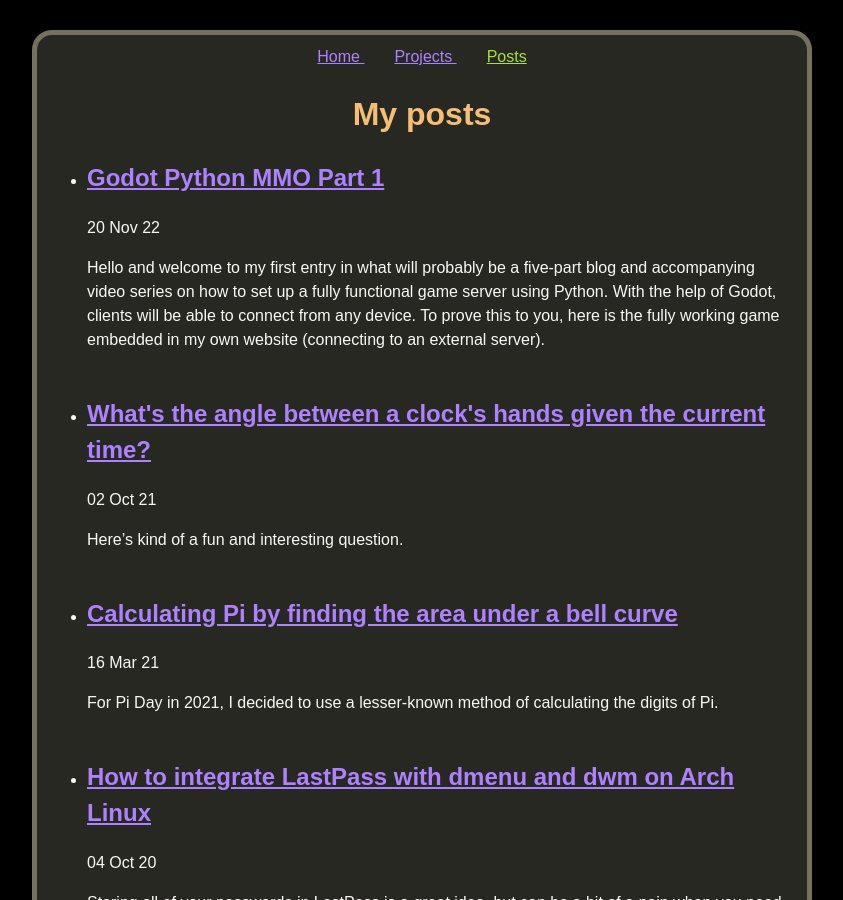
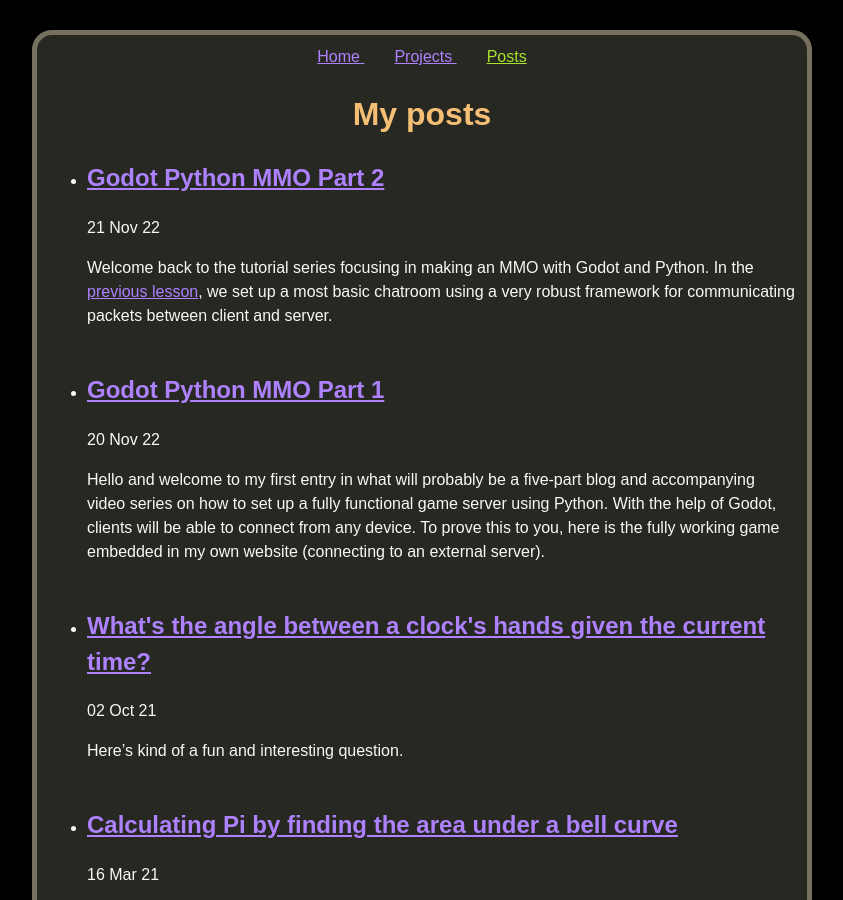
Before and after one commit to tristanbatchler/tbat.me, a Jekyll site: the page built from posts.html, in a window 1280 px wide and 900 px high. Shown: the whole window, without its empty margins (218-1061 px from the left). Built offline with Jekyll 4.4.1, drawn with Linux system fonts in a browser that asks for light colours; some web fonts are replaced; formulas are drawn with MathJax 3; a script that is not in the unit is left out; some of the changed lines change nothing that is shown.

Commit message:
Added first draft of second blog post

````diff
--- a/_posts/2022-11-20-godot-python-mmo-part-1.md
+++ b/_posts/2022-11-20-godot-python-mmo-part-1.md
@@ -146,7 +146,7 @@
 Create a new file inside your server folder called `protocol.py`.
 ```python
 import queue
-import packet
+from server import packet
 from autobahn.twisted.websocket import WebSocketServerProtocol
 
 
@@ -553,6 +553,8 @@
 | **Right** | 1 |
 | **Bottom** | 1 |
 
+Ensure the Margin properties are all set to 0.
+
 If you like, you can select the **Label** node and type a prompt into the **Text** property in the Inspector on the right. I chose `[SAY]:`
 
 You'll notice everything looks about right now, so save the scene.
--- /dev/null
+++ b/_posts/2022-11-21-godot-python-mmo-part-2.md
@@ -0,0 +1,416 @@
+---
+title: Godot Python MMO Part 2
+description: How to expand upon our foundation and incorporate a working database and simple authentication system for an MMO built with Godot and Python!
+redditurl:
+---
+
+Welcome back to the tutorial series focusing in making an MMO with Godot and Python. In the [previous lesson](/2022/11/20/godot-python-mmo-part-1.html), we set up a most basic chatroom using a very robust framework for communicating packets between client and server.
+
+In this lesson, we will focus on bringing a database into the mix, and demonstrate its usefulness by allowing someone to register an account, and log in to the chatroom. Other users will then know who they're talking to!
+
+[If you prefer, you can view this lesson on YouTube](https://www.youtube.com/playlist?list=PLA1tuaTAYPbHz8PvTWpFYGag0L6AdYgLH).
+
+I highly recommend you go through the [first lesson]((/2022/11/20/godot-python-mmo-part-1.html)) if you haven't already. If do you want to start here without viewing the previous lesson, however, you can visit [the **Releases** section of the official GitHub repository](https://github.com/tristanbatchler/official-godot-python-mmo/releases), and download the **End of lesson 1** code by expanding **Assets** and downloading [Source code (zip)](https://github.com/tristanbatchler/official-godot-python-mmo/archive/refs/tags/v0.1.zip).
+
+---
+
+## A quick note
+From here on out, I will stop adding a disclaimer about Windows vs. non-Windows systems and the difference between `python` vs. `python3`. I will always just say `python`. I will also always assume you are running commands from inside the `server/` directory of your project folder with the Virtual Environment activated, unless otherwise stated.
+
+## Setting up the database
+As hinted in the first lesson, we will be using [Django](https://www.djangoproject.com/) to drive the database, which will be [SQLite 3](https://www.sqlite.org/index.html). SQL Lite has been chosen because its drivers come by default in Python, and is very portable so requires very little setup.
+
+Open up your project folder and create two new files in the `server/` directory:
+* `manage.py`, and
+* `models.py`.
+
+Additionally, create a folder called `migrations/` and place a single, empty file inside called `__init__.py`. This file is required for database updates to occur later on, but we do not need to do anything with it. Your server directory should look like this now:
+* `server/`
+    * `migrations/`
+        * `__init__.py`
+    * `venv/`
+    * `__main__.py`
+    * `manage.py`
+    * `models.py`
+    * `packet.py`
+    * `protocol.py`
+
+Open up `manage.py`, paste the following code, which serves as a script for initialising and migrating the database. You don't need to worry too much about the code itself, it is a fairly standard template when you follow [the Django documentation](https://docs.djangoproject.com/en/4.1/intro/tutorial02/).
+```python
+import django.conf
+import sys
+import pathlib
+
+# Required for importing the server app (upper dir)
+file = pathlib.Path(__file__).resolve()
+root = file.parents[1]
+sys.path.append(str(root))
+
+INSTALLED_APPS = [
+    'server'
+]
+
+DATABASES = {
+    'default': {
+        'ENGINE': 'django.db.backends.sqlite3',
+        'NAME': f'{root}/server/db.sqlite3'
+    }
+}
+
+django.conf.settings.configure(
+    INSTALLED_APPS=INSTALLED_APPS,
+    DATABASES=DATABASES,
+    DEFAULT_AUTO_FIELD='django.db.models.AutoField'
+)
+
+django.setup()
+
+
+if __name__ == '__main__':
+    from django.core.management import execute_from_command_line
+    execute_from_command_line(sys.argv)
+```
+
+Next, open `models.py` and paste the following code:
+```python
+from django.db import models
+
+class User(models.Model):
+    username = models.CharField(unique=True, max_length=20)
+    password = models.CharField(max_length=99)
+```
+
+### A very important note
+Part of our new `manage.py` script defines the settings for the database, so we need to run it every time before we start the server. Therefore, it is **crucial** you include this as the very first import of `__main__.py`, so it's the first thing that gets run every time we start the server.
+`__main__.py`:
+```python
+import manage
+```
+
+### Back to it...
+`models.py` is unsurprisingly where we will define all the data, and relationships between things in our game. We start with the most basic thing we need right now—the concept of a user. Note we do not need to specify some kind of ID for our user, because Django will take care of that for us. We are indicating the username needs to be unique, and its max length is 20, however.
+
+Let's use our `manage.py` tool to create the database now. Run the following commands:
+```powershell
+python manage.py makemigrations
+python manage.py migrate
+```
+
+You should see the following output:
+```powershell
+(venv) python manage.py migrate
+Operations to perform:
+  Apply all migrations: server
+Running migrations:
+  Applying server.0001_initial... OK
+
+(venv) python manage.py makemigrations
+Migrations for 'server':
+  migrations\0001_initial.py
+    - Create model User
+```
+
+We have successfully set up our database, which stores users, their usernames, and passwords. In the future, we will add more tables to our database, and modify existing ones. Django really helps us manage this with its powerful migrations. More on that in the next lesson, though.
+
+## Adding some new packets!
+By now, we should be starting to get a bit more comfortable designing and adding packets to our game. Let's add four more:
+* `Ok`
+* `Deny`
+* `Register`
+* `Login`
+
+The first two packets are the most simple. They will be sent only when the server wants to tell the client it's either OK to proceed, or to tell it "no, you can't do that". The register and login packets are pretty self-explanatory.
+
+Inside `packet.py`, add the following new members to the `Action` enum:
+```python
+OK = enum.auto()
+Deny = enum.auto()
+Login = enum.auto()
+Register = enum.auto()
+```
+
+Also add the following packet definitions:
+```python
+class OKPacket(Packet):
+    def __init__(self):
+        super().__init__(Action.OK)
+
+class DenyPacket(Packet):
+    def __init__(self, reason: str):
+        super().__init__(Action.Deny, reason)
+
+class LoginPacket(Packet):
+    def __init__(self, username: str, password: str):
+        super().__init__(Action.Login, username, password)
+
+class RegisterPacket(Packet):
+    def __init__(self, username: str, password: str):
+        super().__init__(Action.Register, username, password)
+```
+Note the `Deny` packet takes in a `reason` string, which we can send to the client to display to the user. For example, if the client tries to register a new user, but the username is already taken, we can send them a `Deny` packet with a reason of `"This username is already taken"` (which is what we will do).
+
+That's it for now. As you can see, it is very straightforward to define new packets like these.
+
+## Adding the Login state
+It's time to add a new state to our protocol, which handles packets only related to login or registration. In other words, the Login state function doesn't need to worry about checking for `Chat` packets because they make no sense in the context.
+
+Start by heading over to `protocol.py` and add a new import at the top of the file so we can use our new User model:
+```python
+from server import models
+```
+Let's also add a new class member at the end of our `__init__` function to keep track of our user.
+```python
+self._user: models.User = None
+```
+
+Now we can add our new state function:
+```python
+def LOGIN(self, sender: 'GameServerProtocol', p: packet.Packet):
+    if p.action == packet.Action.Login:
+        username, password = p.payloads
+        if models.User.objects.filter(username=username, password=password).exists():
+            self._user = models.User.objects.get(username=username)
+            self.send_client(packet.OkPacket)
+            self._state = self.PLAY
+        else:
+            self.send_client(packet.DenyPacket("Username or password incorrect"))
+
+    elif p.action == packet.Action.Register:
+        username, password = p.payloads
+        if models.User.objects.filter(username=username).exists():
+            self.send_client(packet.DenyPacket("This username is already taken"))
+        else:
+            user = models.User(username=username, password=password)
+            user.save()
+            self.send_client(packet.OkPacket())
+```
+The logic is quite easy to follow. First we handle the Login packet, checking if the username and password combination exists in the database. If so, we tell the user it's OK to proceed and tells our protocol to move into the `PLAY` state, where we can start processing Chat packets and the like. If not, we tell the client they got the username or password wrong.
+
+On the other hand, if we get a Register packet, we check if the username already exists. If so, we tell the client no bueno. If not, we create a new user model with the information from the packet, save it to the database, and tell the client they were successful. Note here we do not change states, because we know the player will probably want to log in with their newly registered user, and they need to remain in the `LOGIN` state to do so.
+
+The last thing we need to do is to make the protocol be in the `LOGIN` state as soon as it opens, since logging in or registering is the first thing the client will be trying to do when it connects. Change the `onOpen` function to:
+```python
+# Override
+def onOpen(self):
+    print(f"Websocket connection open.")
+    self._state = self.LOGIN
+```
+
+Now is probably a good time to try running the server again and see if we get any errors. It's important to test your program every chance you get for errors so they don't build up too much. Remember, if you get an error you don't know how to fix, you can always ask on the [Discord](https://discord.gg/6vN2re8T)!
+
+## Adding the login room in Godot
+Let's change it up a bit and head over to Godot where we will create a new scene for logging in. This scene will be instanced within our main scene to begin with, and we can remove it in code once we have successfully logged in.
+
+In Godot, right click the **res://** folder in the FileSystem and select **New Scene**. Call this new scene **Login** and click **OK**.
+
+Add a new **User Interface** root node. Then add the following child nodes until your scene tree looks like this:
+* Control
+    * CanvasLayer
+        * VBoxContainer
+        * GridContainer
+            * Label
+            * LineEdit
+            * Label2
+            * LineEdit2
+    * CenterContainer
+        * HBoxContainer
+            * Button
+            * Button2
+
+Now rename the following nodes:
+|From|To|
+
+|--|--|
+|Control|Login|
+|Label|Label_Username|
+|LineEdit|LineEdit_Username|
+|Label2|Label_Password|
+|LineEdit2|LineEdit_Password|
+|Button|Button_Login|
+|Button2|Button_Register|
+
+Set the Horizontal Size Flag property to **Expand** for the two **LineEdit** nodes.
+
+Set the Anchor properties to the following for the **VBoxContainer** node, and ensure the Margin properties are all set to 0:
+
+|:--|--:|
+| **Left** | 0.2 |
+| **Top** | 0.4 |
+| **Right** | 0.8 |
+| **Bottom** | 0.6 |
+
+This should situate the elements nicely in the center of the view and will behave responsively on all device screen sizes.
+
+Next, select each label and button and enter the following **Text** properties:
+|Node|Text property|
+
+|--|--|
+|Label_Username|Username: |
+|Label_Password|Password: |
+|Button_Login|Login|
+|Button_Register|Register|
+
+Finally, select the **GridContainer** and change the **Columns** property to **2**.
+
+
+## Scripting the Login scene in Godot!
+Time for some Godot scripting! Right click on the root node of the **Login** scene and select **Attach Script**. Leave the default path of `res://Login.gd` as-is and click **Create**.
+
+Enter the following code in `res://Login.gd`:
+```gdscript
+extends Control
+
+onready var username_field: LineEdit = get_node("CanvasLayer/VBoxContainer/GridContainer/LineEdit_Username")
+onready var password_field: LineEdit = get_node("CanvasLayer/VBoxContainer/GridContainer/LineEdit_Password")
+onready var login_button: Button = get_node("CanvasLayer/VBoxContainer/CenterContainer/HBoxContainer/Button_Login")
+onready var register_button: Button = get_node("CanvasLayer/VBoxContainer/CenterContainer/HBoxContainer/Button_Register")
+
+signal login(username, password)
+signal register(username, password)
+
+func _ready():
+	password_field.secret = true
+	login_button.connect("pressed", self, "_login")
+	register_button.connect("pressed", self, "_register")
+
+func _login():
+	emit_signal("login", username_field.text, password_field.text)
+
+func _register():
+	emit_signal("register", username_field.text, password_field.text)
+```
+
+We define two signals: login and register, and simply tie functions to emit these signals using the entered text whenever a button is pressed.
+
+## Sending login and register packets from Godot
+Let's quickly remove our Chatbox node from the Main scene (don't worry, we will instance it again later in code). We will replace it with the Login scene we just made, but dragging **Login.tscn** from our FileSystem into our Main Scene Tree.
+
+Now we get to tie it all together in `res://Main.gd`! Let's head on over there and make some changes.
+
+Firstly, let's replace our reference to the chatbox with a reference to our login scene instead. So, replace the `_chatbox` declaration with
+```gdscript
+onready var _login_screen = get_node("Login")
+var _chatbox = null
+```
+
+
+Since we removed the Chatbox node, we will need a way to instance it again in code, so add this import and we will use it later:
+```gdscript
+const Chatbox = preload("res://Chatbox.tscn")
+```
+
+Next, change the last line in the `_ready` function to tell Godot the first state is not yet determined (because we will load up the game without knowing what we are doing yet). We will also connect the login screen's signals to some handler functions:
+```gdscript
+_login_screen.connect("login", self, "_handle_login_button")
+_login_screen.connect("register", self, "_handle_register_button")
+state = null
+```
+
+Now let's add those handler functions:
+```gdscript
+func _handle_login_button(username: String, password: String):
+	state = funcref(self, "LOGIN")
+	var p: Packet = Packet.new("Login", [username, password])
+	_network_client.send_packet(p)
+
+func _handle_register_button(username: String, password: String):
+	state = funcref(self, "REGISTER")
+	var p: Packet = Packet.new("Register", [username, password])
+	_network_client.send_packet(p)
+```
+
+Note these functions are saying "when the login button is pressed, change to the `LOGIN` state, and send a login packet" (and same for the register button). We change the the (not yet defined) `LOGIN`/`REGISTER` states so that, when the server sends back an `Ok` or `Deny` packet, we will be expecting them and know what to do with them.
+
+Define our two new states now and you'll see what I mean:
+```gdscript
+func LOGIN(p):
+	match p.action:
+		"Ok":
+			_enter_game()
+		"Deny":
+			var reason: String = p.payloads[0]
+			OS.alert(reason)
+
+func REGISTER(p):
+	match p.action:
+		"Ok":
+			OS.alert("Registration successful")
+		"Deny":
+			var reason: String = p.payloads[0]
+			OS.alert(reason)
+```
+We are just using `OS.alert` to relay messages for now, but we can pretty things up later. Also note, we haven't defined the `_enter_game()` function yet, so let's do that now!
+
+```gdscript
+func _enter_game():
+	state = funcref(self, "PLAY")
+
+	# Remove the login screen
+	remove_child(_login_screen)
+
+	# Instance the chatbox
+	_chatbox = Chatbox.instance()
+	_chatbox.connect("message_sent", self, "send_chat")
+	add_child(_chatbox)
+```
+
+We will also need to remove the `_chatbox.connect("message_sent", self, "send_chat")` line in its old place in the `_ready` function, since the game will have no idea what `_chatbox` is at that point.
+
+## A quick test
+At this point, we can test our game! Let's run the server and press the **play button** in the Godot editor.
+
+Try registering a new user and logging in with it. If you are successful, you will be taken to the chatroom again, and things should still be working on that front.
+
+No we're in a good position to start sending usernames along with chat messages, so we can see who we're talking to! After that, we will wrap up this lesson.
+
+## Who are you?
+Let's make a slight modification to the Chat packet to allow sending a username along with the message. This is something the client will be able to display.
+
+Head on over to `packet.py` and modify the Chat packet so that it looks like this:
+```python
+class ChatPacket(Packet):
+    def __init__(self, sender: str, message: str):
+        super().__init__(Action.Chat, sender, message)
+```
+
+Next, let's go back to Godot, open `res://Main.gd` and let the client hold on to its username so we can send it later. Add the following line before the `_ready` function:
+```gdscript
+var _username: String
+```
+
+And at the end of the `_handle_login_button` function, add the following to capture the username:
+```gdscript
+_username = username
+```
+
+Next, modify the `send_chat` function to send the username along with the chat message. We will also tell it to send our username along to the `_chatbox.add_message` function (which we will modify next to support).
+```gdscript
+func send_chat(text: String):
+	var p: Packet = Packet.new("Chat", [_username, text])
+	_network_client.send_packet(p)
+	_chatbox.add_message(_username, text)
+```
+
+But first let's change the `PLAY` function to correctly interpret the new packet structure:
+```gdscript
+func PLAY(p):
+	match p.action:
+		"Chat":
+			var username: String = p.payloads[0]
+			var message: String = p.payloads[1]
+			_chatbox.add_message(username, message)
+```
+
+Finally, let's jump over to `res://Chatbox.gd` to modify the `add_message` function.
+```gdscript
+func add_message(username: String, text: String):
+	chat_log.bbcode_text += username + ' says: "' + text + '"\n'
+```
+
+## Conclusion
+That's it!
+
+
+
+## Get in touch / connect with community
+**If you have any questions or feedback, I'd love to hear from you! Either drop a comment on the YouTube video, email me (my contact information is in the footer below), or [join the Discord](https://discord.gg/6vN2re8T) to chat with me and other students!**
````
